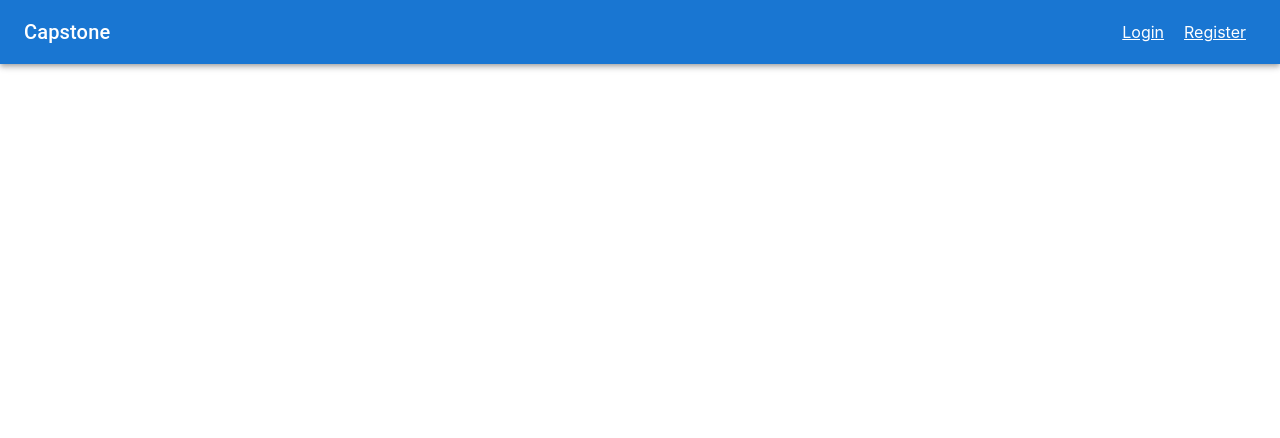
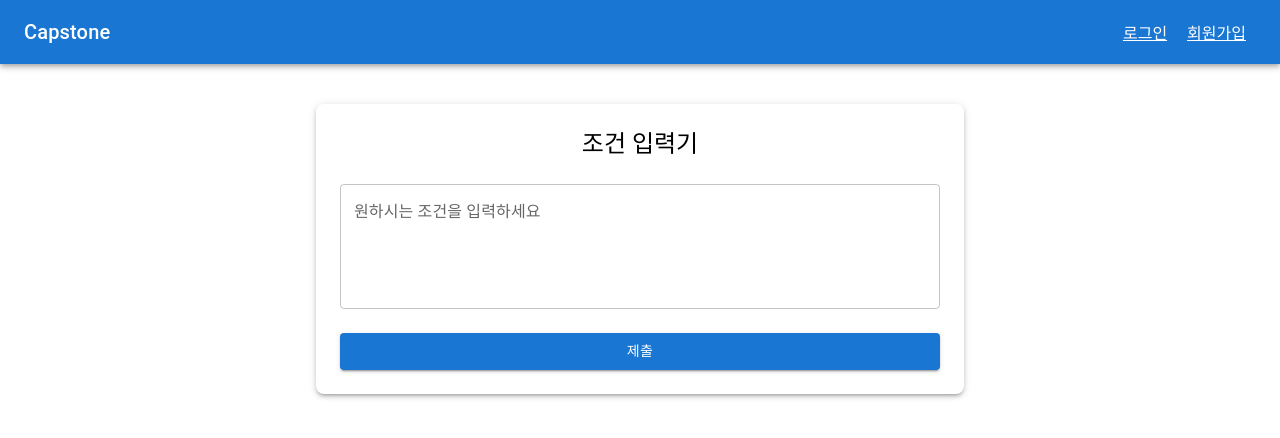
Before and after one commit to Capstone-2024-yh/Front-end, a React (Create React App) app in the folder frontend/: page /prompt in a window 1280 px wide. Shown: the top 438 px of the page. Built offline with nearby package versions, Linux system fonts and the light colour scheme; the HTML template or start-up script is replaced by a standard one.

Commit message:
minor fix: changed languages into KOR

```diff
--- a/frontend/src/App.js
+++ b/frontend/src/App.js
@@ -7,6 +7,7 @@ import Status from './components/login/Status';
 import Layout from './components/login/Layout';
 import KakaoMap from './components/map/KakaoMap';
 import MainPage from './components/main/MainPage'; // 메인 페이지 컴포넌트
+import Prompt from './components/main/Prompt';
 import store from './store'; // Redux store
 
 function App() {
@@ -21,6 +22,7 @@ function App() {
             <Route path="/status" element={<Status />} />
             <Route path="/main" element={<MainPage />} />
             <Route path="/map" element={<KakaoMap />} />
+            <Route path="/prompt" element={<Prompt />} />
           </Routes>
         </Layout>
       </Router>
--- a/frontend/src/components/login/Layout.js
+++ b/frontend/src/components/login/Layout.js
@@ -22,15 +22,15 @@ function Layout({ children }) {
             </Link>
           </Typography>
           {!isAuthenticated &&(<div>
-            <Link to="/login" style={{ margin: '0 10px', color: '#fff' }}>Login</Link>
-            <Link to="/register" style={{ margin: '0 10px', color: '#fff' }}>Register</Link>
+            <Link to="/login" style={{ margin: '0 10px', color: '#fff' }}>로그인</Link>
+            <Link to="/register" style={{ margin: '0 10px', color: '#fff' }}>회원가입</Link>
           </div>)}
           {/*
           <Link to="/status" style={{ margin: '0 10px', color: '#fff' }}>Status</Link>
           */}
           {isAuthenticated && (
             <Button color="inherit" onClick={handleLogout}>
-              Logout
+              로그아웃
             </Button>
           )}
         </Toolbar>
--- a/frontend/src/components/login/Login.js
+++ b/frontend/src/components/login/Login.js
@@ -57,17 +57,17 @@ function Login() {
       }}
     >
       <Typography variant="h5" component="h1" align="center" gutterBottom>
-        Login
+        로그인
       </Typography>
       <TextField
-        label="Email"
+        label="이메일"
         fullWidth
         margin="normal"
         value={email}
         onChange={(e) => setEmail(e.target.value)}
       />
       <TextField
-        label="Password"
+        label="비밀번호"
         type="password"
         fullWidth
         margin="normal"
@@ -76,7 +76,7 @@ function Login() {
       />
       {errorMessage && <Alert severity="error">{errorMessage}</Alert>}
       <Button type="submit" variant="contained" color="primary" fullWidth sx={{ mt: 2 }}>
-        Login
+        로그인
       </Button>
       <Typography
         variant="body2"
@@ -85,7 +85,7 @@ function Login() {
         onClick={handleRegisterRedirect}
         color="primary"
       >
-        Don't have an account? Register here.
+        계정 만들기
       </Typography>
     </Box>
   );
--- a/frontend/src/components/login/Register.js
+++ b/frontend/src/components/login/Register.js
@@ -43,24 +43,24 @@ function Register() {
       }}
     >
       <Typography variant="h5" component="h1" align="center" gutterBottom>
-        Register
+        회원가입
       </Typography>
       <TextField
-        label="Username"
+        label="회원 아이디"
         fullWidth
         margin="normal"
         value={username}
         onChange={(e) => setUsername(e.target.value)}
       />
       <TextField
-        label="Email"
+        label="이메일"
         fullWidth
         margin="normal"
         value={email}
         onChange={(e) => setEmail(e.target.value)}
       />
       <TextField
-        label="Password"
+        label="비밀번호"
         type="password"
         fullWidth
         margin="normal"
@@ -69,7 +69,7 @@ function Register() {
       />
       {errorMessage && <Alert severity="error">{errorMessage}</Alert>}
       <Button type="submit" variant="contained" color="primary" fullWidth sx={{ mt: 2 }}>
-        Register
+        회원 가입하기
       </Button>
     </Box>
   );
--- a/frontend/src/components/main/MainPage.js
+++ b/frontend/src/components/main/MainPage.js
@@ -4,6 +4,7 @@ import { logoutSuccess } from '../../store/authSlice';
 import { useNavigate } from 'react-router-dom';
 import StyledButton from '../../styles/StyledButton';
 import KakaoMap from '../map/KakaoMap';
+import Prompt from './Prompt';
 
 const MainPage = () => {
   const isAuthenticated = useSelector((state) => state.auth.isAuthenticated);
@@ -33,36 +34,39 @@ const MainPage = () => {
     <div>
       {isAuthenticated ? (
         <>
-          <h1>Welcome, {user && user.username}!</h1>
+          <h1>어서오세요, {user && user.username}!</h1>
           <StyledButton onClick={handleLogout}>Logout</StyledButton>
         </>
       ) : (
         <>
-          <h1>Welcome, Guest!</h1>
+          <h1>어서오세요, 게스트님!</h1>
           <p>
-            Please log in to use all features.
+            모든 기능을 사용하기 위해 로그인이 필요합니다.
+            {/*
             <StyledButton onClick={() => navigate('/login')}>Go to Login</StyledButton>
+            */}
           </p>
         </>
       )}
+      {/* <Prompt/> */}
 
       {/* 버튼들을 테이블 형식으로 배치 */}
       <table style={{ width: '100%', marginTop: '20px' }}>
         <tbody>
           <tr>
             <td>
-              <StyledButton onClick={handleBookVenue}>Book a Venue</StyledButton>
+              <StyledButton onClick={handleBookVenue}>예약하기</StyledButton>
             </td>
             <td>
-              <StyledButton onClick={handleViewRecommendations}>View Recommendations</StyledButton>
+              <StyledButton onClick={handleViewRecommendations}>추천 장소</StyledButton>
             </td>
           </tr>
           <tr>
             <td>
-              <StyledButton onClick={handleViewReservations}>View My Reservations</StyledButton>
+              <StyledButton onClick={handleViewReservations}>내 장소 보기</StyledButton>
             </td>
             <td>
-              <StyledButton onClick={() => navigate('/map')}>Open Kakao Map</StyledButton>
+              <StyledButton onClick={() => navigate('/map')}>지도 보기</StyledButton>
             </td>
           </tr>
         </tbody>
@@ -70,7 +74,7 @@ const MainPage = () => {
 
       {/* 다른 콘텐츠 */}
       <KakaoMap/>
-      <p>{isAuthenticated ? '' : 'Log in to book or save your favorite places.'}</p>
+      <p>{isAuthenticated ? '' : '장소를 예약하거나 등록하기 위해 로그인이 필요합니다.'}</p>
     </div>
   );
 };
--- /dev/null
+++ b/frontend/src/components/main/Prompt.js
@@ -0,0 +1,49 @@
+import React, { useState } from 'react';
+import { TextField, Button, Box, Typography } from '@mui/material';
+
+function Prompt() {
+  const [prompt, setPrompt] = useState(''); // 사용자가 입력한 프롬프트 저장
+  const [response, setResponse] = useState(''); // 추후 GPT 응답 저장 (현재는 임시값)
+
+  const handleSubmit = (e) => {
+    e.preventDefault();
+    // GPT 서비스로 프롬프트 전송하는 API 호출 부분이 추후 추가될 예정
+    console.log('User prompt:', prompt);
+
+    // 임시로 사용자가 입력한 프롬프트를 그대로 응답에 출력
+    setResponse(`AI의 답변: ${prompt}`);
+  };
+
+  return (
+    <Box sx={{ maxWidth: 600, mx: 'auto', mt: 5, p: 3, boxShadow: 3, borderRadius: 2 }}>
+      <Typography variant="h5" component="h1" gutterBottom align="center">
+        조건 입력기
+      </Typography>
+      <form onSubmit={handleSubmit}>
+        <TextField
+          label="원하시는 조건을 입력하세요"
+          multiline
+          rows={4}
+          fullWidth
+          margin="normal"
+          value={prompt}
+          onChange={(e) => setPrompt(e.target.value)}
+          variant="outlined"
+        />
+        <Button type="submit" variant="contained" color="primary" fullWidth sx={{ mt: 2 }}>
+          제출
+        </Button>
+      </form>
+
+      {/* GPT 응답을 보여주는 임시 박스 */}
+      {response && (
+        <Box sx={{ mt: 4, p: 2, border: '1px solid #ccc', borderRadius: 2 }}>
+          <Typography variant="h6">답변</Typography>
+          <Typography>{response}</Typography>
+        </Box>
+      )}
+    </Box>
+  );
+}
+
+export default Prompt;
--- a/frontend/src/components/map/KakaoMap.js
+++ b/frontend/src/components/map/KakaoMap.js
@@ -31,7 +31,7 @@ const KakaoMap = () => {
 
   return (
     <div style={{ display: 'flex', justifyContent: 'flex-start', alignItems: 'center', height: '80vh', width: '100%', margin: 0, padding: 0 }}>
-      <div ref={mapContainer} style={{ width: '700px', height: '500px', backgroundColor: '#f0f0f0', marginLeft: '0px' }} />
+      <div ref={mapContainer} style={{ width: '600px', height: '500px', backgroundColor: '#f0f0f0', marginLeft: '0px' }} />
     </div>
   );
 };
```
